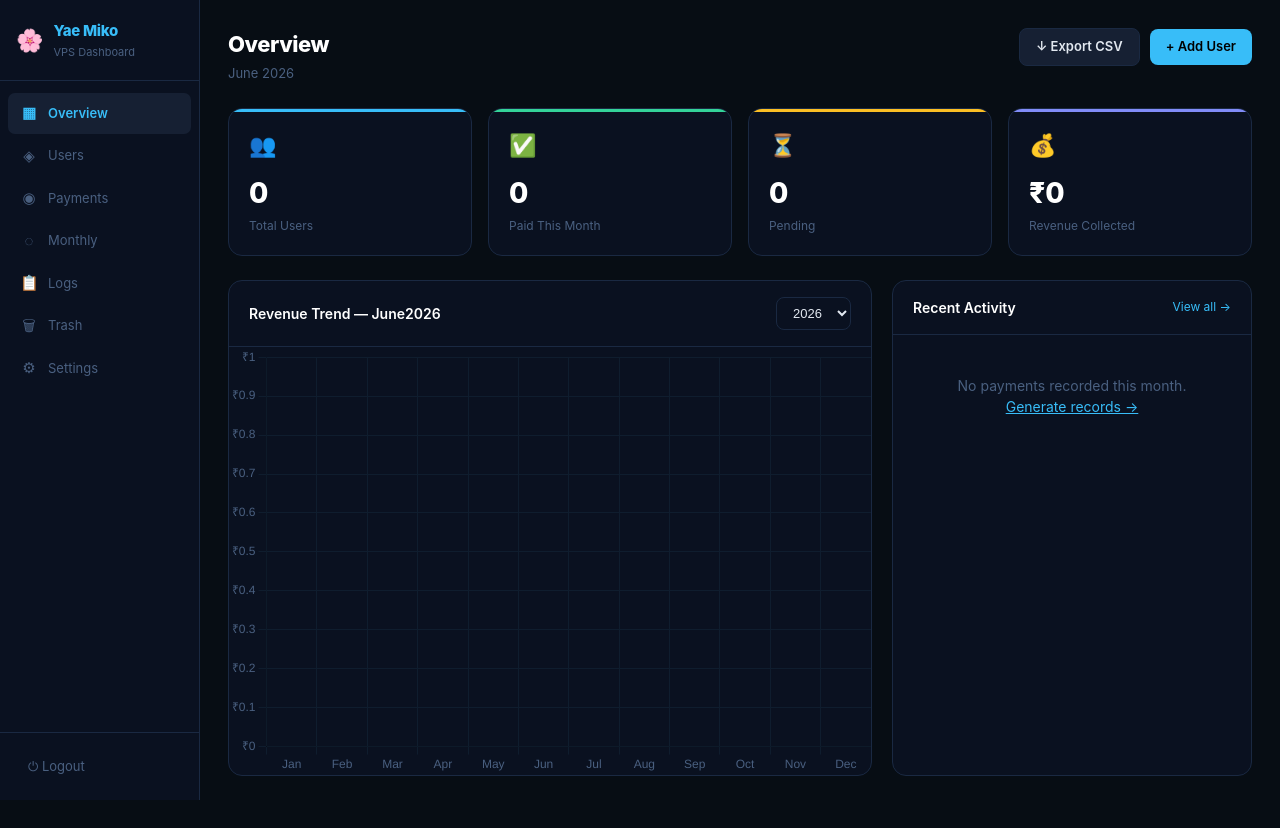
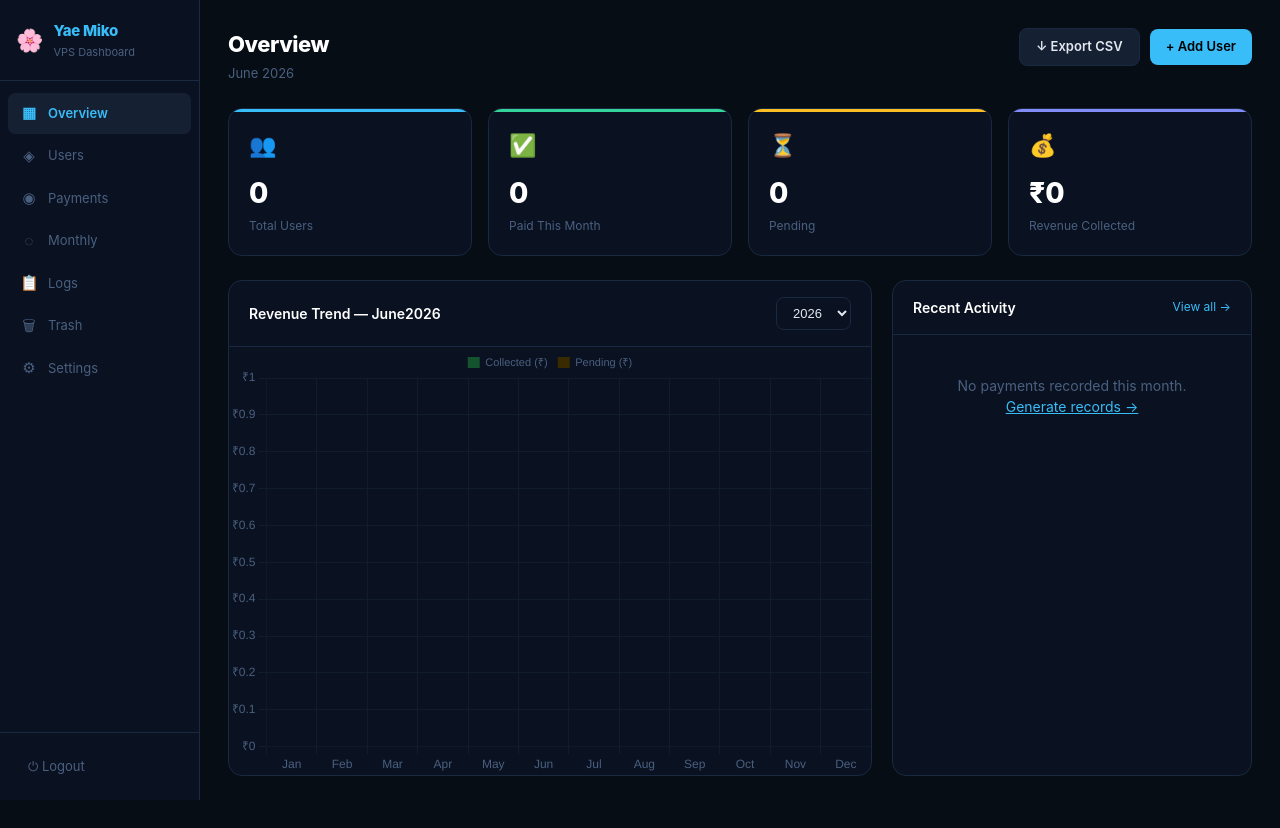
Before and after one commit to MikoxYae/botpanel, a Flask app: page / in a window 1280 px wide. Run offline with Flask 3, Linux system fonts and the light colour scheme; the visitor is signed in with stand-in values (Sample User, id 1); data that the repository does not hold is empty.

Commit message:
feat: stacked bar chart with collected+pending and value labels

```diff
--- a/templates/dashboard.html
+++ b/templates/dashboard.html
@@ -79,29 +79,72 @@
 
 <script>
 async function loadChart(year) {
-  const res = await fetch('/api/stats');
+  const res = await fetch('/api/stats?year=' + (year || new Date().getFullYear()));
   const data = await res.json();
   const labels = ['Jan','Feb','Mar','Apr','May','Jun','Jul','Aug','Sep','Oct','Nov','Dec'];
   const ctx = document.getElementById('revenueChart').getContext('2d');
   if (window._chart) window._chart.destroy();
+  const curMonth = new Date().getMonth();
   window._chart = new Chart(ctx, {
     type: 'bar',
     data: {
       labels,
-      datasets: [{
-        label: 'Revenue (₹)',
-        data: data.monthly_revenue,
-        backgroundColor: labels.map((_, i) => i === new Date().getMonth() ? '#38bdf8' : '#1a3a5c'),
-        borderRadius: 6,
-        borderSkipped: false,
-      }]
+      datasets: [
+        {
+          label: 'Collected (₹)',
+          data: data.monthly_revenue,
+          backgroundColor: labels.map((_, i) => i === curMonth ? '#34d399' : '#14532d'),
+          borderRadius: [6, 6, 0, 0],
+          borderSkipped: false,
+          stack: 'a',
+        },
+        {
+          label: 'Pending (₹)',
+          data: data.monthly_pending,
+          backgroundColor: labels.map((_, i) => i === curMonth ? '#fbbf24' : '#3a2a00'),
+          borderRadius: [6, 6, 0, 0],
+          borderSkipped: false,
+          stack: 'a',
+        }
+      ]
     },
     options: {
       responsive: true,
-      plugins: { legend: { display: false } },
+      plugins: {
+        legend: { display: true, labels: { color: '#4a6080', boxWidth: 12, font: { size: 11 } } },
+        tooltip: {
+          callbacks: {
+            label: ctx => ctx.dataset.label + ': ₹' + ctx.parsed.y.toLocaleString()
+          }
+        },
+        datalabels: false
+      },
       scales: {
-        x: { grid: { color: '#0f1d2e' }, ticks: { color: '#4a6080' } },
-        y: { grid: { color: '#0f1d2e' }, ticks: { color: '#4a6080', callback: v => '₹' + v.toLocaleString() } }
+        x: { stacked: true, grid: { color: '#0f1d2e' }, ticks: { color: '#4a6080' } },
+        y: {
+          stacked: true,
+          grid: { color: '#0f1d2e' },
+          ticks: { color: '#4a6080', callback: v => '₹' + v.toLocaleString() },
+          beginAtZero: true
+        }
+      }
+    }
+  });
+
+  // Draw value labels on top of each stacked bar
+  window._chart.data.labels.forEach((lbl, i) => {
+    const total = (data.monthly_revenue[i] || 0) + (data.monthly_pending[i] || 0);
+    if (total > 0) {
+      const meta = window._chart.getDatasetMeta(1);
+      if (meta.data[i]) {
+        const bar = meta.data[i];
+        const ctx2 = window._chart.ctx;
+        ctx2.save();
+        ctx2.fillStyle = '#e2e8f0';
+        ctx2.font = 'bold 10px Inter, sans-serif';
+        ctx2.textAlign = 'center';
+        ctx2.fillText('₹' + total.toLocaleString(), bar.x, bar.y - 4);
+        ctx2.restore();
       }
     }
   });
```
